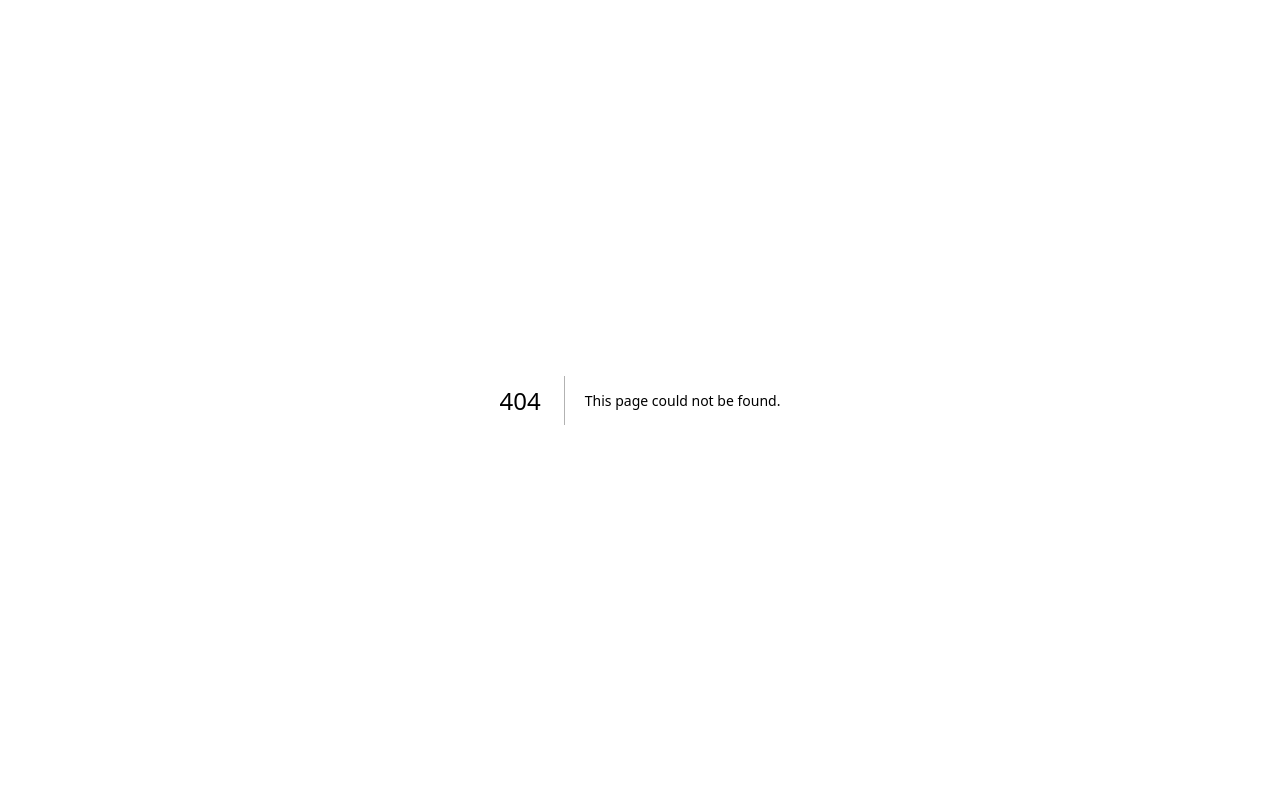
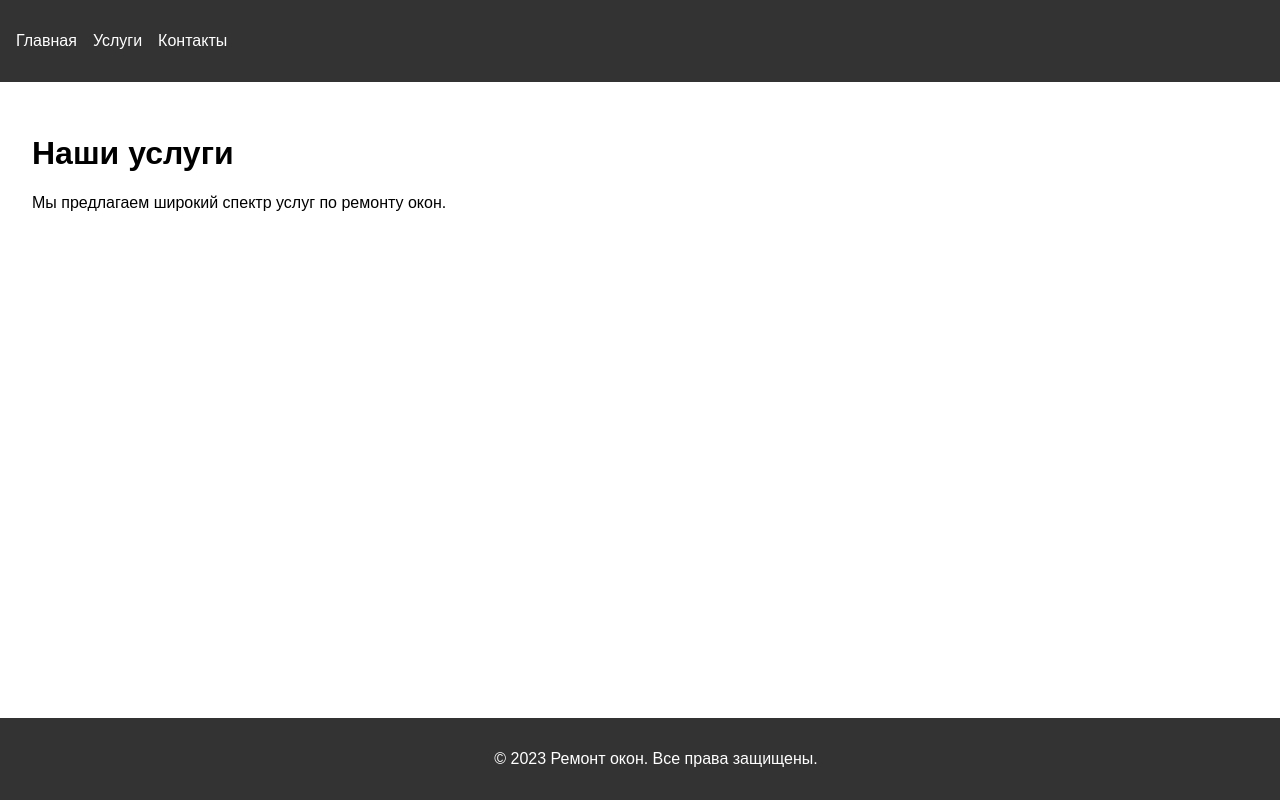
Before and after one commit to NikulinProfi/repair-windows, a Next.js app: page /services in a window 1280 px wide. Before the commit this address had no page. Built offline with nearby package versions, Linux system fonts and the light colour scheme.

Commit message:
Initial commit

```diff
--- /dev/null
+++ b/components/Footer.js
@@ -0,0 +1,10 @@
+// components/Footer.js
+const Footer = () => {
+    return (
+      <footer>
+        <p>&copy; 2023 Ремонт окон. Все права защищены.</p>
+      </footer>
+    );
+  };
+
+  export default Footer;
--- /dev/null
+++ b/components/Header.js
@@ -0,0 +1,18 @@
+// components/Header.js
+import Link from 'next/link';
+
+const Header = () => {
+  return (
+    <header>
+      <nav>
+        <ul>
+          <li><Link href="/">Главная</Link></li>
+          <li><Link href="/services">Услуги</Link></li>
+          <li><Link href="/contacts">Контакты</Link></li>
+        </ul>
+      </nav>
+    </header>
+  );
+};
+
+export default Header;
--- a/jsconfig.json
+++ b/jsconfig.json
@@ -1,7 +1,8 @@
 {
   "compilerOptions": {
+    "baseUrl": ".",
     "paths": {
-      "@/*": ["./src/*"]
+      "@/*": ["src/*"]
     }
   }
 }
--- /dev/null
+++ b/pages/_app.js
@@ -0,0 +1,8 @@
+// pages/_app.js
+import '../styles/globals.css';
+
+function MyApp({ Component, pageProps }) {
+  return <Component {...pageProps} />;
+}
+
+export default MyApp;
--- /dev/null
+++ b/pages/services.js
@@ -0,0 +1,23 @@
+// pages/services.js
+import Head from 'next/head';
+import Header from '../components/Header';
+import Footer from '../components/Footer';
+
+const Services = () => {
+  return (
+    <div>
+      <Head>
+        <title>Услуги - Ремонт окон</title>
+        <meta name="description" content="Наши услуги по ремонту окон в Москве и Московской области." />
+      </Head>
+      <Header />
+      <main>
+        <h1>Наши услуги</h1>
+        <p>Мы предлагаем широкий спектр услуг по ремонту окон.</p>
+      </main>
+      <Footer />
+    </div>
+  );
+};
+
+export default Services;
--- /dev/null
+++ b/styles/globals.css
@@ -0,0 +1,40 @@
+body {
+    font-family: Arial, sans-serif;
+    margin: 0;
+    padding: 0;
+  }
+
+  header {
+    background-color: #333;
+    color: white;
+    padding: 1rem;
+  }
+
+  nav ul {
+    list-style: none;
+    padding: 0;
+  }
+
+  nav ul li {
+    display: inline;
+    margin-right: 1rem;
+  }
+
+  nav ul li a {
+    color: white;
+    text-decoration: none;
+  }
+
+  main {
+    padding: 2rem;
+  }
+
+  footer {
+    background-color: #333;
+    color: white;
+    text-align: center;
+    padding: 1rem;
+    position: fixed;
+    width: 100%;
+    bottom: 0;
+  }
```
Also changed, not shown: components/MainContent.js (added, +11 -0 lines), package.json (+6 -5 lines), pages/contacts.js (added, +24 -0 lines), pages/index.js (added, +20 -0 lines), public/robots.txt (added), 2 other files (tests, documents, lock files or other folders).
